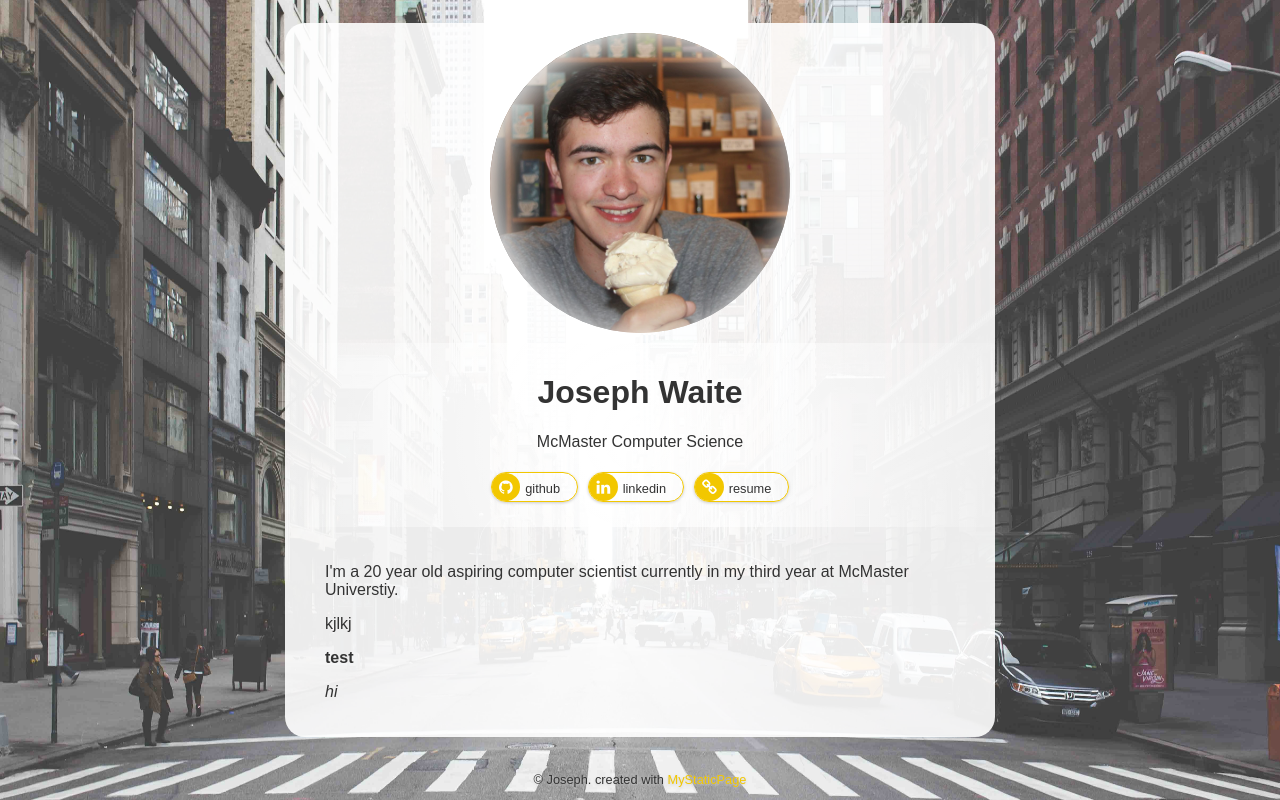
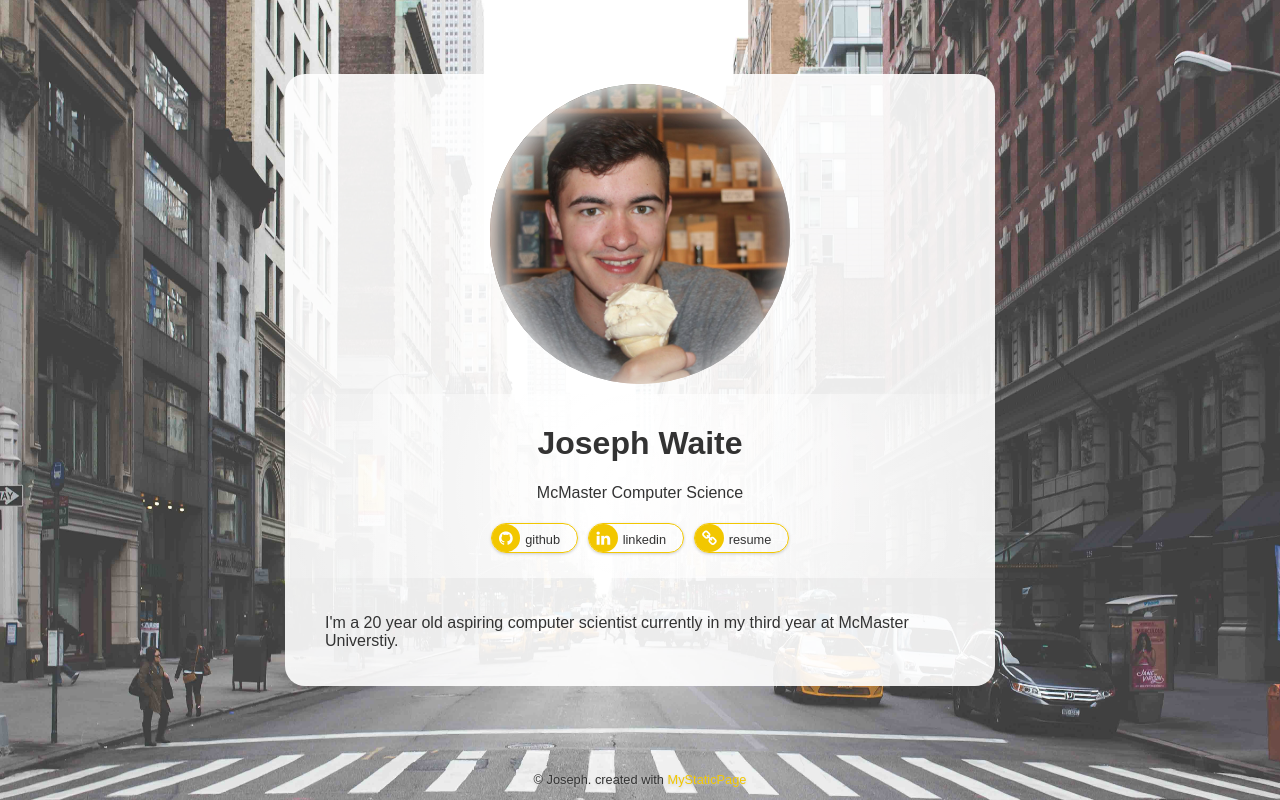
Before and after one commit to JosephGWaite/homepage, a plain HTML site: page index.html in a window 1280 px wide. Drawn offline with Linux system fonts and the light colour scheme.

Commit message:
cleaned up filler text

```diff
--- a/index.html
+++ b/index.html
@@ -51,10 +51,6 @@
                 I'm a 20 year old aspiring computer scientist currently
                 in my third year at McMaster Universtiy.
           </p>
-          <p>kjlkj</p>
-          <p><strong>test</strong></p>
-          <p><em>hi</em> </p>
-
         </div>
 
       </div>
```
